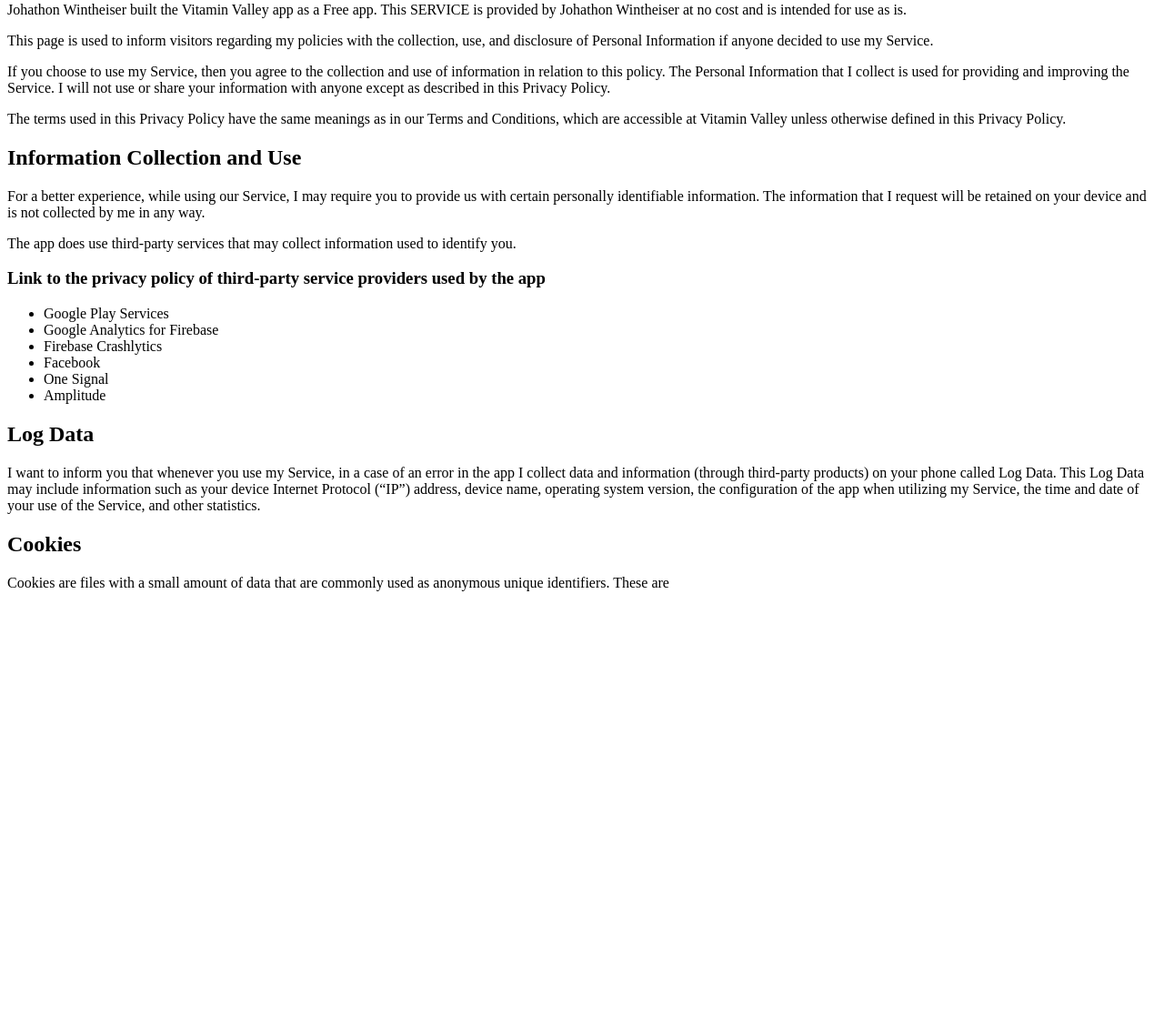
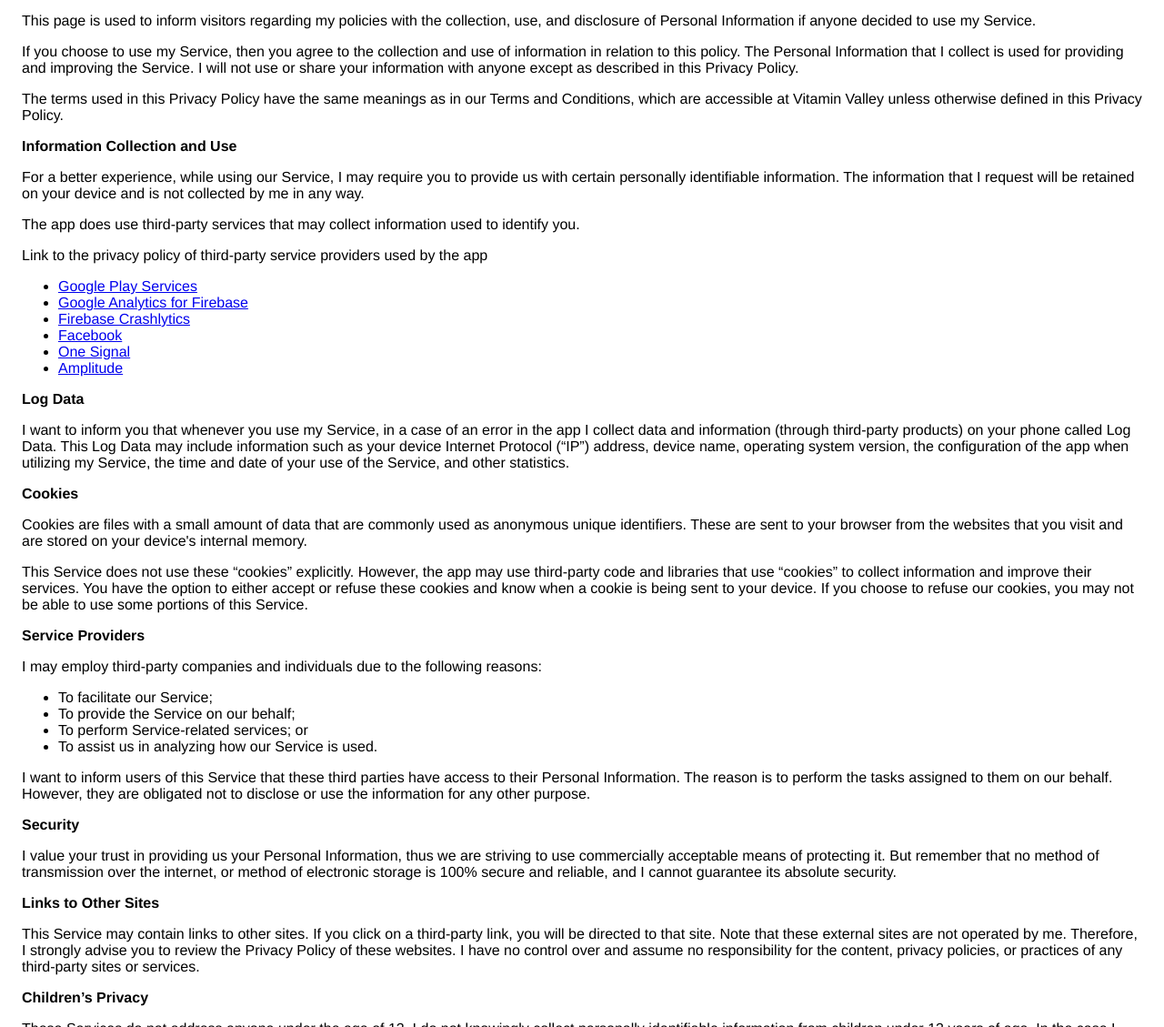
Before and after one commit to jonathonwintheiser8/jonathonwintheiser8.github.io, a plain HTML site: page index.html in a window 1280 px wide. Shown: the part 78-1207 px from the top of the page at 91% size. Before the commit the page ends 800 px from the top, so only its background shows below. Drawn offline with Linux system fonts and the light colour scheme.

Commit message:
Update index.html

```diff
--- a/index.html
+++ b/index.html
@@ -1,35 +1,109 @@
 <!DOCTYPE html>
-<html>
-<head>
-    <title>Privacy Policy</title>
-</head>
-<body>
-    <h1>Privacy Policy</h1>
-    <p>Johathon Wintheiser built the Vitamin Valley app as a Free app. This SERVICE is provided by Johathon Wintheiser at no cost and is intended for use as is.</p>
-
-    <p>This page is used to inform visitors regarding my policies with the collection, use, and disclosure of Personal Information if anyone decided to use my Service.</p>
-
-    <p>If you choose to use my Service, then you agree to the collection and use of information in relation to this policy. The Personal Information that I collect is used for providing and improving the Service. I will not use or share your information with anyone except as described in this Privacy Policy.</p>
-
-    <p>The terms used in this Privacy Policy have the same meanings as in our Terms and Conditions, which are accessible at Vitamin Valley unless otherwise defined in this Privacy Policy.</p>
-
-    <h2>Information Collection and Use</h2>
-    <p>For a better experience, while using our Service, I may require you to provide us with certain personally identifiable information. The information that I request will be retained on your device and is not collected by me in any way.</p>
-
-    <p>The app does use third-party services that may collect information used to identify you.</p>
-
-    <h3>Link to the privacy policy of third-party service providers used by the app</h3>
-    <ul>
-        <li>Google Play Services</li>
-        <li>Google Analytics for Firebase</li>
-        <li>Firebase Crashlytics</li>
-        <li>Facebook</li>
-        <li>One Signal</li>
-        <li>Amplitude</li>
-    </ul>
-
-    <h2>Log Data</h2>
-    <p>I want to inform you that whenever you use my Service, in a case of an error in the app I collect data and information (through third-party products) on your phone called Log Data. This Log Data may include information such as your device Internet Protocol (“IP”) address, device name, operating system version, the configuration of the app when utilizing my Service, the time and date of your use of the Service, and other statistics.</p>
-
-    <h2>Cookies</h2>
-    <p>Cookies are files with a small amount of data that are commonly used as anonymous unique identifiers. These are
+    <html>
+    <head>
+      <meta charset='utf-8'>
+      <meta name='viewport' content='width=device-width'>
+      <title>Privacy Policy</title>
+      <style> body { font-family: 'Helvetica Neue', Helvetica, Arial, sans-serif; padding:1em; } </style>
+    </head>
+    <body>
+    <strong>Privacy Policy</strong> <p>
+                  Johathon Wintheiser built the Vitamin Valley app as
+                  a Free app. This SERVICE is provided by
+                  Johathon Wintheiser at no cost and is intended for use as
+                  is.
+                </p> <p>
+                  This page is used to inform visitors regarding my
+                  policies with the collection, use, and disclosure of Personal
+                  Information if anyone decided to use my Service.
+                </p> <p>
+                  If you choose to use my Service, then you agree to
+                  the collection and use of information in relation to this
+                  policy. The Personal Information that I collect is
+                  used for providing and improving the Service. I will not use or share your information with
+                  anyone except as described in this Privacy Policy.
+                </p> <p>
+                  The terms used in this Privacy Policy have the same meanings
+                  as in our Terms and Conditions, which are accessible at
+                  Vitamin Valley unless otherwise defined in this Privacy Policy.
+                </p> <p><strong>Information Collection and Use</strong></p> <p>
+                  For a better experience, while using our Service, I
+                  may require you to provide us with certain personally
+                  identifiable information. The information that
+                  I request will be retained on your device and is not collected by me in any way.
+                </p> <div><p>
+                    The app does use third-party services that may collect
+                    information used to identify you.
+                  </p> <p>
+                    Link to the privacy policy of third-party service providers used
+                    by the app
+                  </p> <ul><li><a href="https://www.google.com/policies/privacy/" target="_blank" rel="noopener noreferrer">Google Play Services</a></li><!----><li><a href="https://firebase.google.com/support/privacy" target="_blank" rel="noopener noreferrer">Google Analytics for Firebase</a></li><li><a href="https://firebase.google.com/support/privacy/" target="_blank" rel="noopener noreferrer">Firebase Crashlytics</a></li><li><a href="https://www.facebook.com/about/privacy/update/printable" target="_blank" rel="noopener noreferrer">Facebook</a></li><!----><!----><!----><!----><!----><!----><!----><!----><!----><li><a href="https://onesignal.com/privacy_policy" target="_blank" rel="noopener noreferrer">One Signal</a></li><!----><!----><!----><!----><!----><!----><li><a href="https://amplitude.com/privacy" target="_blank" rel="noopener noreferrer">Amplitude</a></li><!----><!----><!----><!----><!----><!----><!----></ul></div> <p><strong>Log Data</strong></p> <p>
+                  I want to inform you that whenever you
+                  use my Service, in a case of an error in the app
+                  I collect data and information (through third-party
+                  products) on your phone called Log Data. This Log Data may
+                  include information such as your device Internet Protocol
+                  (“IP”) address, device name, operating system version, the
+                  configuration of the app when utilizing my Service,
+                  the time and date of your use of the Service, and other
+                  statistics.
+                </p> <p><strong>Cookies</strong></p> <p>
+                  Cookies are files with a small amount of data that are
+                  commonly used as anonymous unique identifiers. These are sent
+                  to your browser from the websites that you visit and are
+                  stored on your device's internal memory.
+                </p> <p>
+                  This Service does not use these “cookies” explicitly. However,
+                  the app may use third-party code and libraries that use
+                  “cookies” to collect information and improve their services.
+                  You have the option to either accept or refuse these cookies
+                  and know when a cookie is being sent to your device. If you
+                  choose to refuse our cookies, you may not be able to use some
+                  portions of this Service.
+                </p> <p><strong>Service Providers</strong></p> <p>
+                  I may employ third-party companies and
+                  individuals due to the following reasons:
+                </p> <ul><li>To facilitate our Service;</li> <li>To provide the Service on our behalf;</li> <li>To perform Service-related services; or</li> <li>To assist us in analyzing how our Service is used.</li></ul> <p>
+                  I want to inform users of this Service
+                  that these third parties have access to their Personal
+                  Information. The reason is to perform the tasks assigned to
+                  them on our behalf. However, they are obligated not to
+                  disclose or use the information for any other purpose.
+                </p> <p><strong>Security</strong></p> <p>
+                  I value your trust in providing us your
+                  Personal Information, thus we are striving to use commercially
+                  acceptable means of protecting it. But remember that no method
+                  of transmission over the internet, or method of electronic
+                  storage is 100% secure and reliable, and I cannot
+                  guarantee its absolute security.
+                </p> <p><strong>Links to Other Sites</strong></p> <p>
+                  This Service may contain links to other sites. If you click on
+                  a third-party link, you will be directed to that site. Note
+                  that these external sites are not operated by me.
+                  Therefore, I strongly advise you to review the
+                  Privacy Policy of these websites. I have
+                  no control over and assume no responsibility for the content,
+                  privacy policies, or practices of any third-party sites or
+                  services.
+                </p> <p><strong>Children’s Privacy</strong></p> <div><p>
+                    These Services do not address anyone under the age of 13.
+                    I do not knowingly collect personally
+                    identifiable information from children under 13 years of age. In the case
+                    I discover that a child under 13 has provided
+                    me with personal information, I immediately
+                    delete this from our servers. If you are a parent or guardian
+                    and you are aware that your child has provided us with
+                    personal information, please contact me so that
+                    I will be able to do the necessary actions.
+                  </p></div> <!----> <p><strong>Changes to This Privacy Policy</strong></p> <p>
+                  I may update our Privacy Policy from
+                  time to time. Thus, you are advised to review this page
+                  periodically for any changes. I will
+                  notify you of any changes by posting the new Privacy Policy on
+                  this page.
+                </p> <p>This policy is effective as of 2023-09-05</p> <p><strong>Contact Us</strong></p> <p>
+                  If you have any questions or suggestions about my
+                  Privacy Policy, do not hesitate to contact me at jonathonwintheiser8@gmail.com.
+                </p> <p>This privacy policy page was created at <a href="https://privacypolicytemplate.net" target="_blank" rel="noopener noreferrer">privacypolicytemplate.net </a>and modified/generated by <a href="https://app-privacy-policy-generator.nisrulz.com/" target="_blank" rel="noopener noreferrer">App Privacy Policy Generator</a></p>
+    </body>
+    </html>
```
